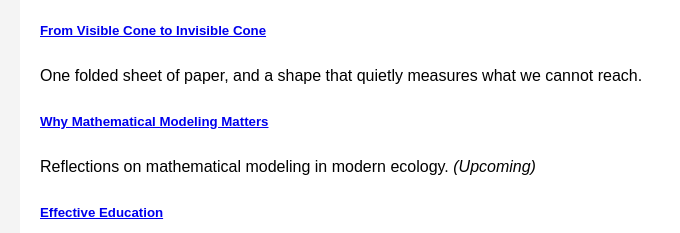
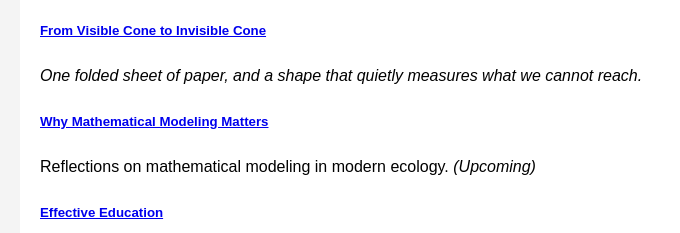
Before and after one commit to dinesh65/Academics, a plain HTML site: page index.html in a window 1280 px wide. Shown: the part 1344-1577 px from the top of the page, 88-768 px from the left. Drawn offline with Linux system fonts and the light colour scheme.

Commit message:
Change paragraph to emphasized text in blogs section

```diff
--- a/index.html
+++ b/index.html
@@ -79,7 +79,7 @@
       <h2>Blogs</h2>
       <article>
         <h5><a href="From Visible Cone to Invisible Cone.html">From Visible Cone to Invisible Cone</a></h5>
-        <p>One folded sheet of paper, and a shape that quietly measures what we cannot reach.</p>
+        <em>One folded sheet of paper, and a shape that quietly measures what we cannot reach.</em>
       </article>
       <article>
         <h5><a href="blog-modeling.html">Why Mathematical Modeling Matters</a></h5>
```
